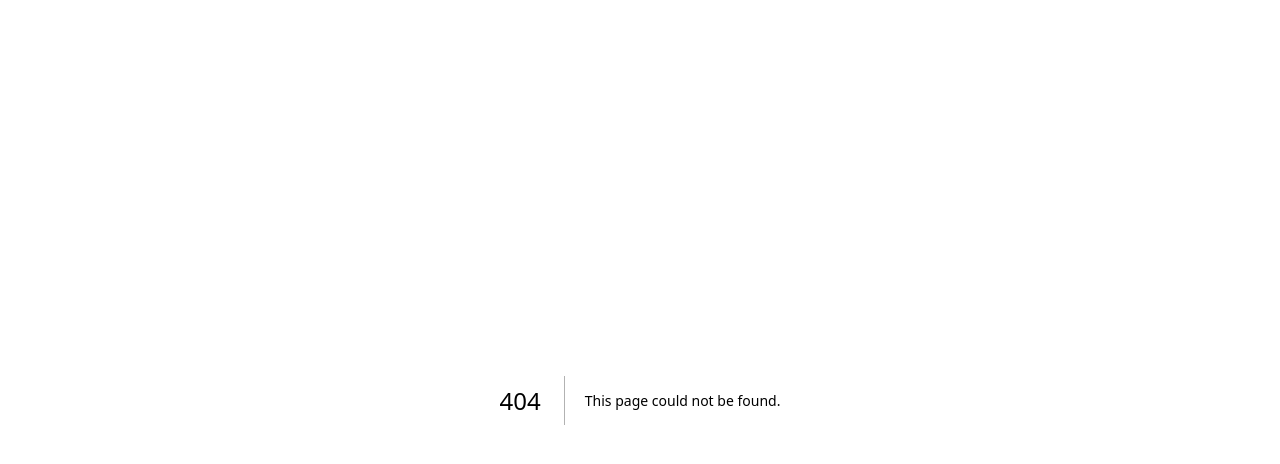
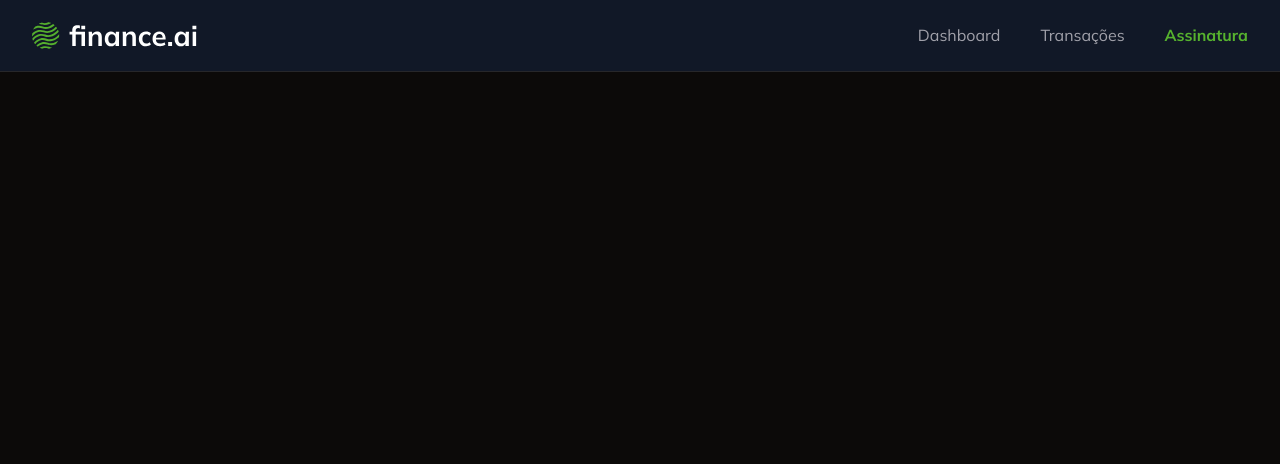
Before and after one commit to camoredev/fsw-financeai, a Next.js app: page /subscriptions in a window 1280 px wide. Before the commit this address had no page. Shown: the top 464 px of the page. Built offline with nearby package versions, Linux system fonts and the light colour scheme.

Commit message:
feat: add Navbar component

```diff
--- /dev/null
+++ b/app/_components/navbar.tsx
@@ -0,0 +1,49 @@
+"use client";
+
+import React from "react";
+import Image from "next/image";
+import Link from "next/link";
+import { UserButton } from "@clerk/nextjs";
+import { usePathname } from "next/navigation";
+
+export default function Navbar() {
+  const pathname = usePathname();
+  return (
+    <header className="flex justify-between border-b border-solid bg-gray-900 px-8 py-4">
+      <Image src={"/logo-home.svg"} width={173} height={39} alt="logo" />
+      <nav className="flex items-center gap-10">
+        <Link
+          href="/"
+          className={
+            pathname === "/"
+              ? "font-bold text-primary"
+              : "text-muted-foreground"
+          }
+        >
+          Dashboard
+        </Link>
+        <Link
+          href="/transactions"
+          className={
+            pathname === "/transactions"
+              ? "font-bold text-primary"
+              : "text-muted-foreground"
+          }
+        >
+          Transações
+        </Link>
+        <Link
+          href="/subscriptions"
+          className={
+            pathname === "/subscriptions"
+              ? "font-bold text-primary"
+              : "text-muted-foreground"
+          }
+        >
+          Assinatura
+        </Link>
+      </nav>
+      <UserButton showName />
+    </header>
+  );
+}
--- a/app/page.tsx
+++ b/app/page.tsx
@@ -1,8 +1,8 @@
-import Image from "next/image";
 import { Button } from "./_components/ui/button";
 import { SignOutButton } from "@clerk/nextjs";
 import { auth } from "@clerk/nextjs/server";
 import { redirect } from "next/navigation";
+import Navbar from "./_components/navbar";
 
 export default async function Home() {
   const { userId } = auth();
@@ -11,21 +11,7 @@
   }
   return (
     <div className="flex h-full w-full flex-col">
-      <header className="flex h-16 w-full bg-gray-900 justify-between">
-        <Image
-          src={"/logo-home.svg"}
-          width={173}
-          height={39}
-          alt="logo"
-          className="p-4"
-        />
-        <ul className="flex gap-4">
-          <li>Dashboard</li>
-          <li>Transações</li>
-          <li>Assinatura</li>
-        </ul>
-        <div>caio moraes</div>
-      </header>
+      <Navbar />
       <main>
         <h1 className="text-green-500">Olá mundo!</h1>
         <SignOutButton>
--- /dev/null
+++ b/app/subscriptions/page.tsx
@@ -0,0 +1,10 @@
+import React from "react";
+import Navbar from "../_components/navbar";
+
+export default function page() {
+  return (
+    <div>
+      <Navbar />
+    </div>
+  );
+}
--- a/app/transactions/page.tsx
+++ b/app/transactions/page.tsx
@@ -3,10 +3,13 @@
 import { DataTable } from "../_components/ui/data-table";
 import { transactionColumns } from "./_columns/index";
 import AddTransactionButton from "../_components/add-transaction-button";
+import Navbar from "../_components/navbar";
 
 export default async function TransactionsPage() {
   const transactions = await db.transaction.findMany({});
   return (
+    <>
+      <Navbar />
       <div className="space-y-6 p-6">
         <div className="flex w-full items-center justify-between">
           <h2 className="text-2xl font-bold">Transações</h2>
@@ -17,5 +20,6 @@
           data={JSON.parse(JSON.stringify(transactions))}
         />
       </div>
+    </>
   );
 }
```
Lines whose indentation alone changed are shown as unchanged.
